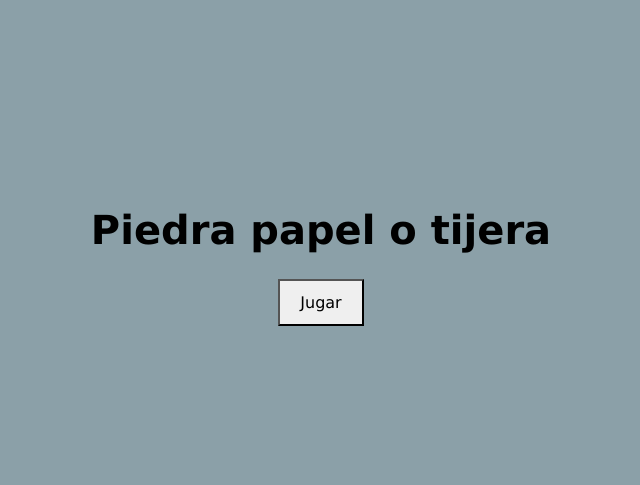
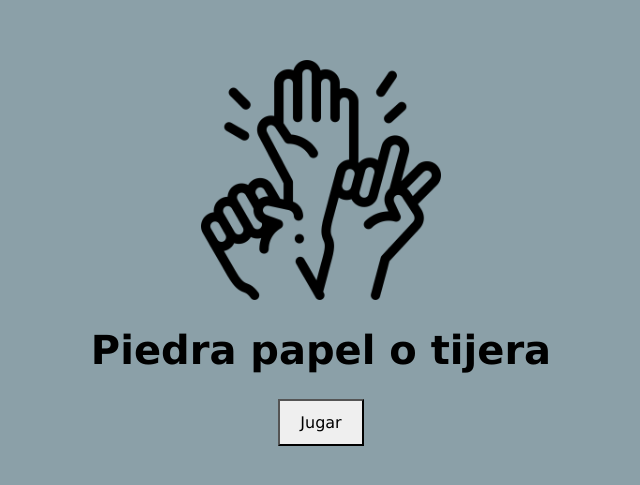
Before and after one commit to LaVieja1/rock-papers-scissors2023, a plain HTML site: page index.html in a window 1280 px wide. Shown: the part 147-632 px from the top of the page, without its empty margins (319-959 px from the left). Drawn offline with Linux system fonts and the light colour scheme.

Commit message:
Añadida una image

```diff
--- a/index.html
+++ b/index.html
@@ -9,6 +9,7 @@
     <title>Piedra papel o tijera</title>
 </head>
 <body>
+    <img src="rockpaperscissors.png" alt="rock paper scissors">
     <h1>Piedra papel o tijera</h1>
     <button id="game">Jugar</button>
     <div id="container">
--- a/styles.css
+++ b/styles.css
@@ -44,3 +44,9 @@ button {
 p {
     font-weight: bold;
 }
+
+img {
+    background: transparent;
+    height: 30vh;
+    width: auto;
+}
```
Also changed, not shown: rockpaperscissors.png (added).
